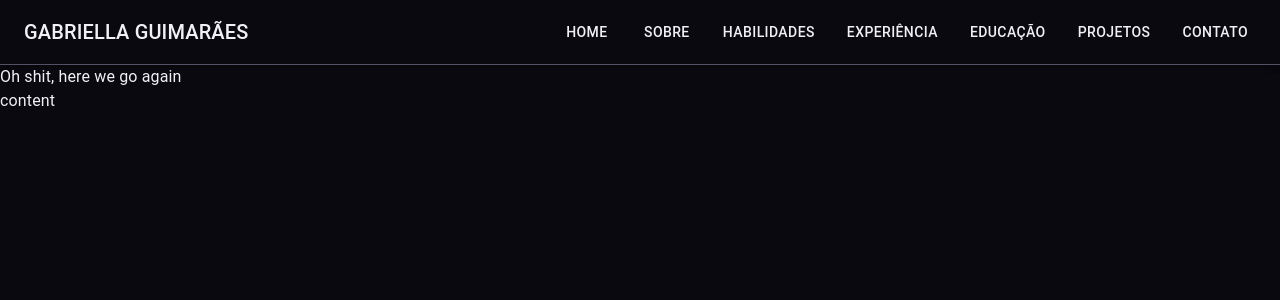
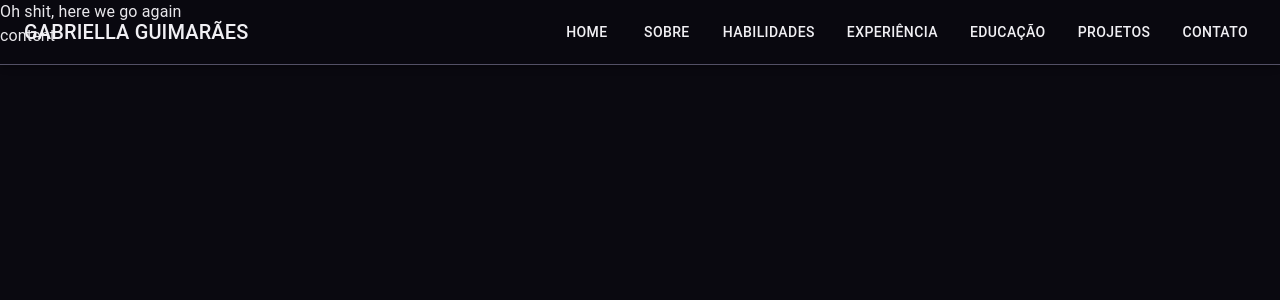
Before and after one commit to gabriella-guimaraes/portfolio-update, a React (Create React App) app: page / in a window 1280 px wide. Shown: the top 300 px of the page. Built offline with nearby package versions, Linux system fonts and the light colour scheme.

Commit message:
fix: NavBar position fixed

```diff
--- a/src/Components/organisms/header/NavBar.tsx
+++ b/src/Components/organisms/header/NavBar.tsx
@@ -64,7 +64,7 @@ function NavBar() {
         }
     ];
   return (
-    <AppBar position="static" sx={{ backgroundColor: "#0a091009", borderBottom: "1px solid #68667ec7" }}>
+    <AppBar position="fixed" sx={{ backgroundColor: "#0a091009", borderBottom: "1px solid #68667ec7" }}>
       <Toolbar>
         <Typography variant="h6" align='left' color='text.primary' sx={{ flexGrow: 1, height: "100%" }} className={styles.title}>
           GABRIELLA GUIMARÃES
```
